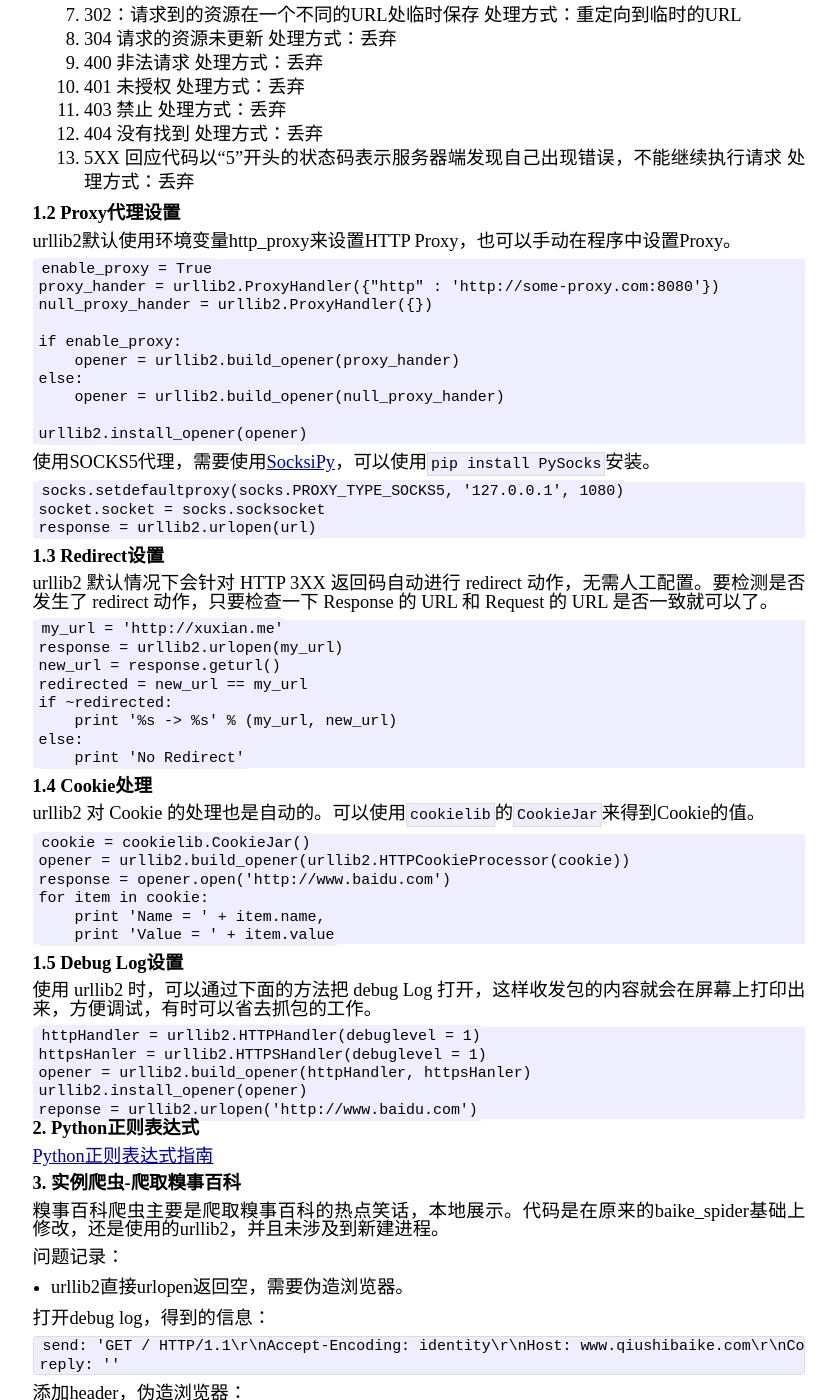
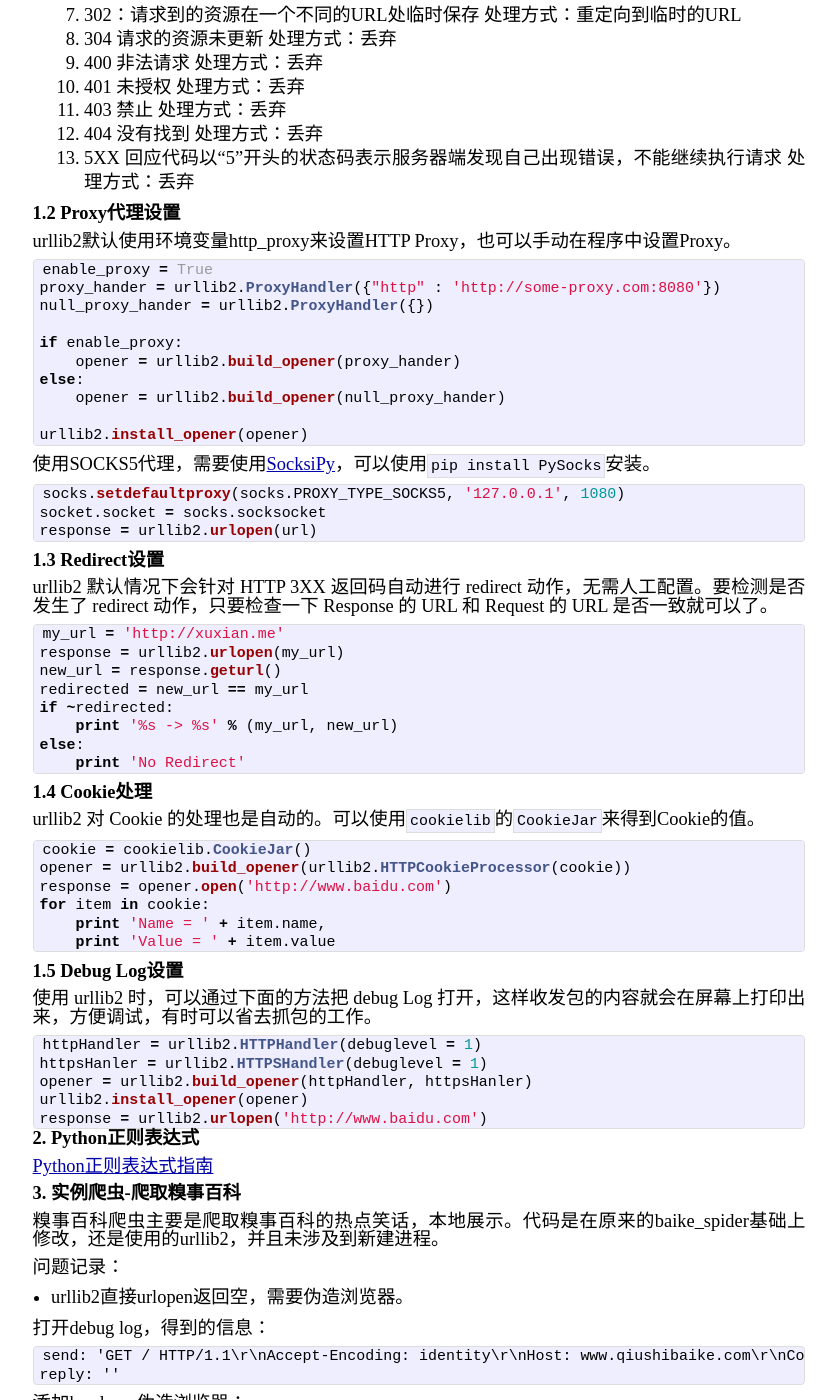
Before and after one commit to hhuangllei/hhuangllei.github.io, a Jekyll site: the page built from _posts/2016-04-27-learn-spider-in-python-2.md, in a window 1280 px wide and 1400 px high, scrolled down 819 px. Shown: the whole window, without its empty margins (221-1057 px from the left). Built offline with Jekyll 4.4.1, drawn with Linux system fonts in a browser that asks for light colours; comment, search, counter and statistics services are not loaded; some of the changed text lies outside the part shown.

Commit message:
fix highlight problem

````diff
--- a/_posts/2016-04-27-learn-spider-in-python-2.md
+++ b/_posts/2016-04-27-learn-spider-in-python-2.md
@@ -41,7 +41,7 @@ modify_date: 2016-04-27 15:00:00 +0800
 ### 1.2 Proxy代理设置
 urllib2默认使用环境变量http_proxy来设置HTTP Proxy，也可以手动在程序中设置Proxy。
 
-``` Python
+{% highlight Python %}
 enable_proxy = True
 proxy_hander = urllib2.ProxyHandler({"http" : 'http://some-proxy.com:8080'})
 null_proxy_hander = urllib2.ProxyHandler({})
@@ -52,20 +52,20 @@ else:
     opener = urllib2.build_opener(null_proxy_hander)
 
 urllib2.install_opener(opener)
-```
+{% endhighlight %}
 
 使用SOCKS5代理，需要使用[SocksiPy](https://sourceforge.net/projects/socksipy/)，可以使用`pip install PySocks`安装。
 
-``` Python
+{% highlight Python %}
 socks.setdefaultproxy(socks.PROXY_TYPE_SOCKS5, '127.0.0.1', 1080)
 socket.socket = socks.socksocket
 response = urllib2.urlopen(url)
-```
+{% endhighlight %}
 
 ### 1.3 Redirect设置
 urllib2 默认情况下会针对 HTTP 3XX 返回码自动进行 redirect 动作，无需人工配置。要检测是否发生了 redirect 动作，只要检查一下 Response 的 URL 和 Request 的 URL 是否一致就可以了。
 
-``` Python
+{% highlight Python %}
 my_url = 'http://xuxian.me'
 response = urllib2.urlopen(my_url)
 new_url = response.geturl()
@@ -74,30 +74,30 @@ if ~redirected:
     print '%s -> %s' % (my_url, new_url)
 else:
     print 'No Redirect'
-```
+{% endhighlight %}
 
 ### 1.4 Cookie处理
 urllib2 对 Cookie 的处理也是自动的。可以使用`cookielib`的`CookieJar`来得到Cookie的值。
 
-``` Python
+{% highlight Python %}
 cookie = cookielib.CookieJar()
 opener = urllib2.build_opener(urllib2.HTTPCookieProcessor(cookie))
 response = opener.open('http://www.baidu.com')
 for item in cookie:
     print 'Name = ' + item.name,
     print 'Value = ' + item.value
-```
+{% endhighlight %}
 
 ### 1.5 Debug Log设置
 使用 urllib2 时，可以通过下面的方法把 debug Log 打开，这样收发包的内容就会在屏幕上打印出来，方便调试，有时可以省去抓包的工作。
 
-``` Python
+{% highlight Python %}
 httpHandler = urllib2.HTTPHandler(debuglevel = 1)
 httpsHanler = urllib2.HTTPSHandler(debuglevel = 1)
 opener = urllib2.build_opener(httpHandler, httpsHanler)
 urllib2.install_opener(opener)
-reponse = urllib2.urlopen('http://www.baidu.com')
-```
+response = urllib2.urlopen('http://www.baidu.com')
+{% endhighlight %}
 
 ## 2. Python正则表达式
 [Python正则表达式指南](http://www.cnblogs.com/huxi/archive/2010/07/04/1771073.html)
@@ -118,11 +118,11 @@ reply: ''
 
 添加header，伪造浏览器：
 
-``` Python
+{% highlight Python %}
 request = urllib2.Request(url);
 request.add_header('user-agent', 'Mozilla/5.0')
 response = urllib2.urlopen(request)
-```
+{% endhighlight %}
 
 结果展示：
 
````
Also changed, not shown: _posts/2016-04-27-learn-spider-in-python-1.md (+6 -6 lines), _posts/2016-04-27-learn-spider-in-python-3.md (+6 -6 lines).
